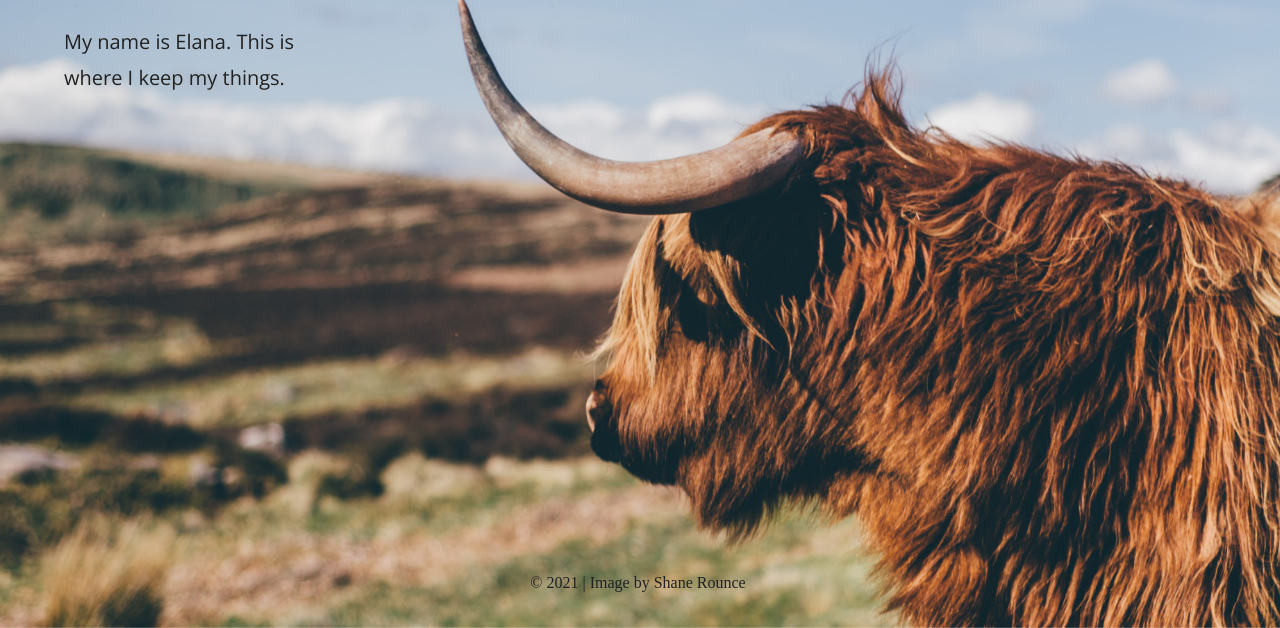
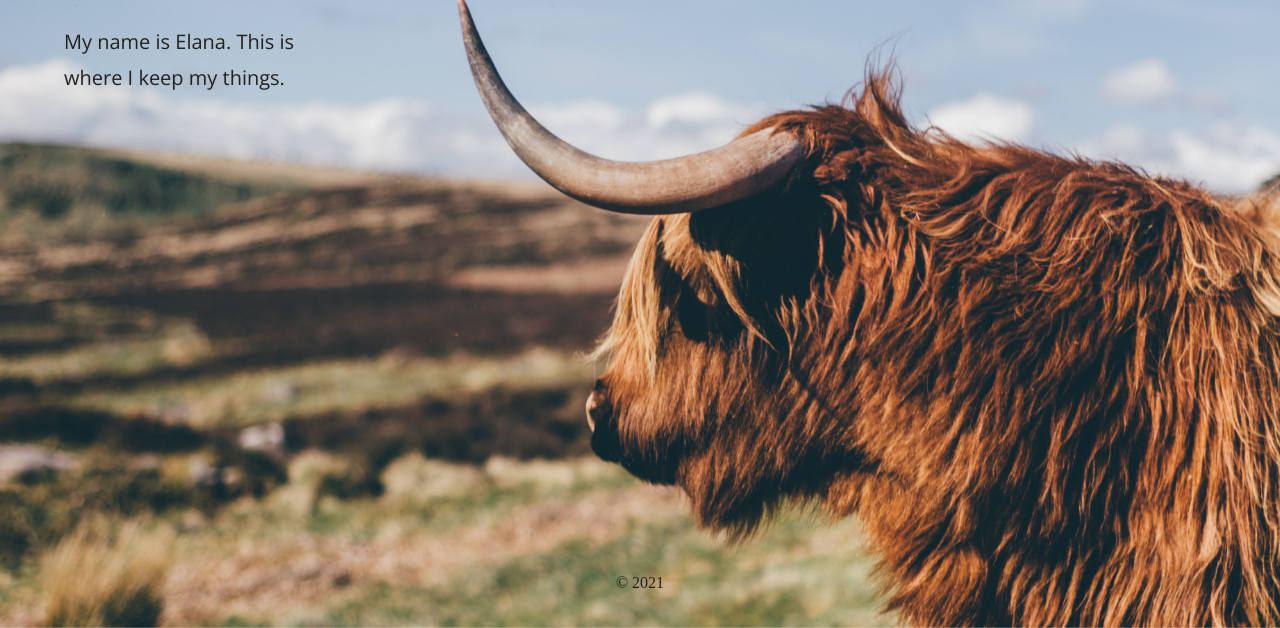
Before and after one commit to elanalynn/portfolio_2020, a Gatsby site: page / in a window 1280 px wide. Shown: the part 172-800 px from the top of the page. Built offline with nearby package versions, Linux system fonts and the light colour scheme; Gatsby itself is replaced by a stand-in of ours; a web font is replaced by a local one.

Commit message:
fix layout issues

```diff
--- a/src/components/Layout/Layout.js
+++ b/src/components/Layout/Layout.js
@@ -18,19 +18,7 @@ export const Layout = ({ children, pageTitle, path }) => {
         <SEO title={pageTitle} />
         <Header path={path} />
         <main>{children}</main>
-        <footer>
-          © {new Date().getFullYear()}
-          {["Home"].includes(pageTitle) ? (
-            <span>
-              &nbsp;|
-              <ExternalLink href="https://unsplash.com/photos/tz87qQK9n58">
-                Image by Shane Rounce
-              </ExternalLink>
-            </span>
-          ) : (
-            ""
-          )}
-        </footer>
+        <footer>© {new Date().getFullYear()}</footer>
       </div>
     </div>
   )
--- a/src/components/Layout/index.scss
+++ b/src/components/Layout/index.scss
@@ -21,13 +21,13 @@ p {
 .background-image {
   &.cow-background {
     background-color: #94ddbc;
+    height: 100vh;
     @media screen and (min-width: 640px) {
       background: url("../../assets/cow_full.jpg") no-repeat;
       -webkit-background-size: 100% cover;
       -moz-background-size: 100% cover;
       -o-background-size: 100% cover;
       background-size: cover;
-      height: 100vh;
     }
   }
 
```
